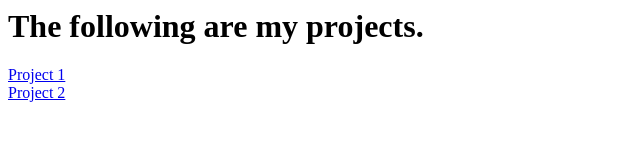
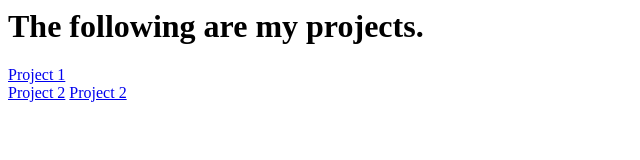
Before and after one commit to Marcsams04/Marcsams04.github.io, a plain HTML site: page index.html in a window 1280 px wide. Shown: the full height of the page, 0-640 px from the left. Drawn offline with Linux system fonts and the light colour scheme.

Commit message:
Update index.html

```diff
--- a/index.html
+++ b/index.html
@@ -5,6 +5,6 @@
 
 <a href="Project1-Resume/index.html">Project 1</a><br>
     <a href="project-2/Project2-Resume/index.html">Project 2</a>
-
+      <a href="project-3/Project-">Project 2</a>
   </body>
 </html>
```
